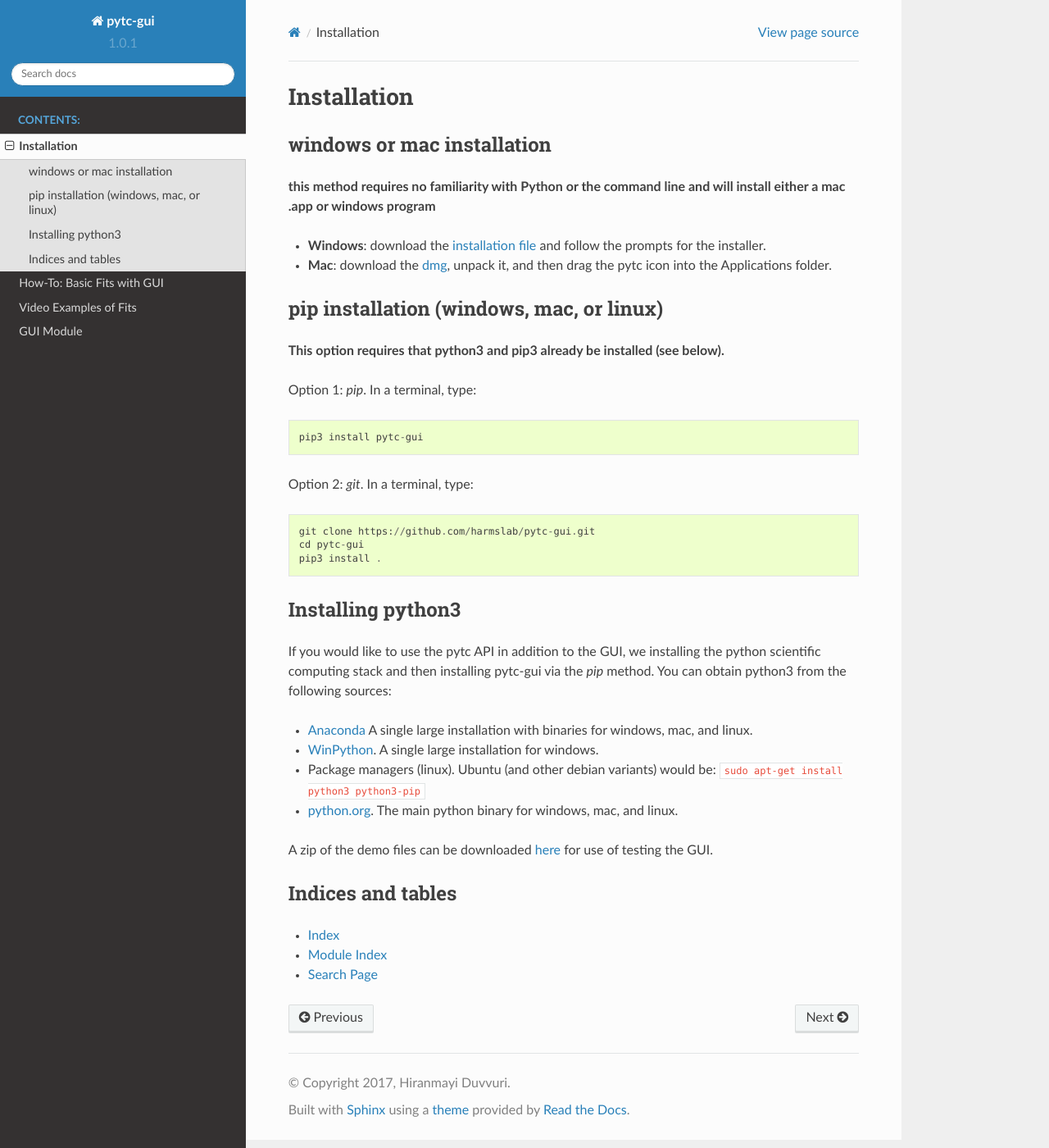
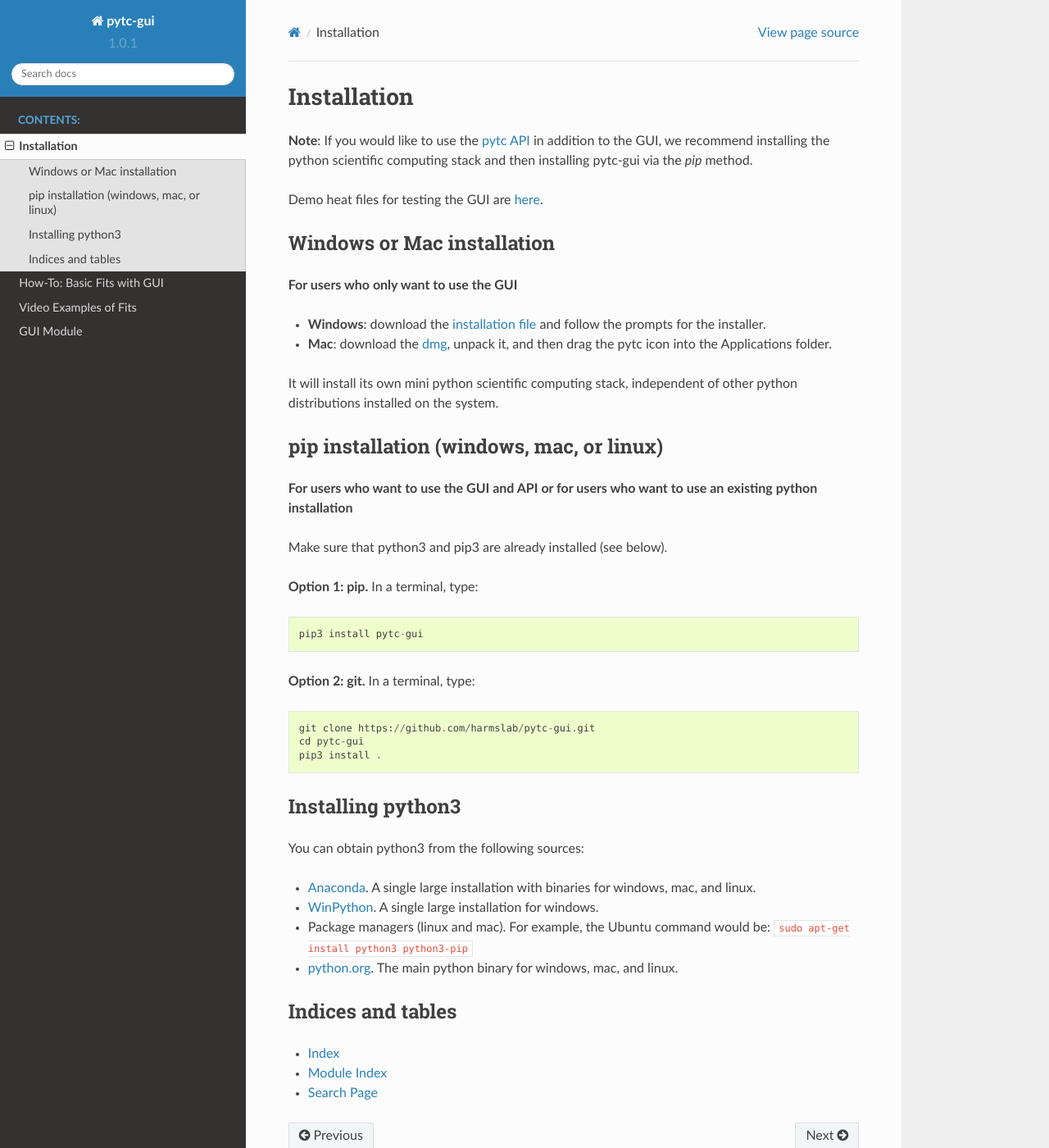
Before and after one commit to harmslab/pytc-gui, a Sphinx documentation site: the page built from docs/source/installation.rst, in a window 1280 px wide and 1400 px high. Shown: the whole window at 82% size. Built offline with Sphinx 7.4.7 and the Read the Docs theme 2.0.0, drawn with Linux system fonts in a browser that asks for light colours.

Commit message:
small edits to docs

```diff
--- a/docs/source/installation.rst
+++ b/docs/source/installation.rst
@@ -2,23 +2,36 @@
 Installation
 ============
 
-windows or mac installation
+**Note**: If you would like to use the `pytc API <https://pytc.readthedocs.io/>`_ in
+addition to the GUI, we recommend installing the python scientific computing
+stack and then installing pytc-gui via the `pip` method.
+
+Demo heat files for testing the GUI are
+`here <https://github.com/hrmyd/pytc-gui/blob/master/pytc_install/pytc_demos.zip?raw=true>`_.
+
+Windows or Mac installation
 ===========================
-**this method requires no familiarity with Python or the command line and will install either a mac .app or windows program**
+**For users who only want to use the GUI**
 
 + **Windows**: download the `installation file <https://github.com/hrmyd/pytc-gui/blob/master/pytc_install/pytc-gui_v1.0.1_setup.exe?raw=true>`_ and follow the prompts for the installer.
 + **Mac**: download the `dmg <https://github.com/hrmyd/pytc-gui/blob/master/pytc_install/pytc-gui_v1.0.1_osx.dmg?raw=true>`_, unpack it, and then drag the pytc icon into the Applications folder.
 
+It will install its own mini python scientific computing stack, independent of
+other python distributions installed on the system.
+
 pip installation (windows, mac, or linux)
 =========================================
-**This option requires that python3 and pip3 already be installed (see below).**
+**For users who want to use the GUI and API or for users who want to use an
+existing python installation**
 
-Option 1: *pip*.  In a terminal, type:
+Make sure that python3 and pip3 are already installed (see below).
+
+**Option 1: pip.** In a terminal, type:
 ::
 
   pip3 install pytc-gui
 
-Option 2: *git*.  In a terminal, type:
+**Option 2: git.**  In a terminal, type:
 ::
 
   git clone https://github.com/harmslab/pytc-gui.git
@@ -28,16 +41,16 @@ Option 2: *git*.  In a terminal, type:
 Installing python3
 ==================
 
-If you would like to use the pytc API in addition to the GUI, we installing the python
-scientific computing stack and then installing pytc-gui via the `pip` method.  You can
-obtain python3 from the following sources:
+You can obtain python3 from the following sources:
 
-* `Anaconda <https://www.continuum.io/downloads>`_  A single large installation with binaries for windows, mac, and linux.
-* `WinPython <https://winpython.github.io/>`_.  A single large installation for windows.
-* Package managers (linux). Ubuntu (and other debian variants) would be: :code:`sudo apt-get install python3 python3-pip`
-* `python.org <https://www.python.org/downloads/>`_.  The main python binary for windows, mac, and linux.
-
-A zip of the demo files can be downloaded `here <https://github.com/hrmyd/pytc-gui/blob/master/pytc_install/pytc_demos.zip?raw=true>`_ for use of testing the GUI.
+* `Anaconda <https://www.continuum.io/downloads>`_. A single large installation
+  with binaries for windows, mac, and linux.
+* `WinPython <https://winpython.github.io/>`_. A single large installation for
+  windows.
+* Package managers (linux and mac). For example, the Ubuntu command would be:
+  :code:`sudo apt-get install python3 python3-pip`
+* `python.org <https://www.python.org/downloads/>`_. The main python binary for
+  windows, mac, and linux.
 
 Indices and tables
 ==================
```
Also changed, not shown: docs/source/how_to_img.rst (+29 -29 lines), docs/source/index.rst (+4 -4 lines).
